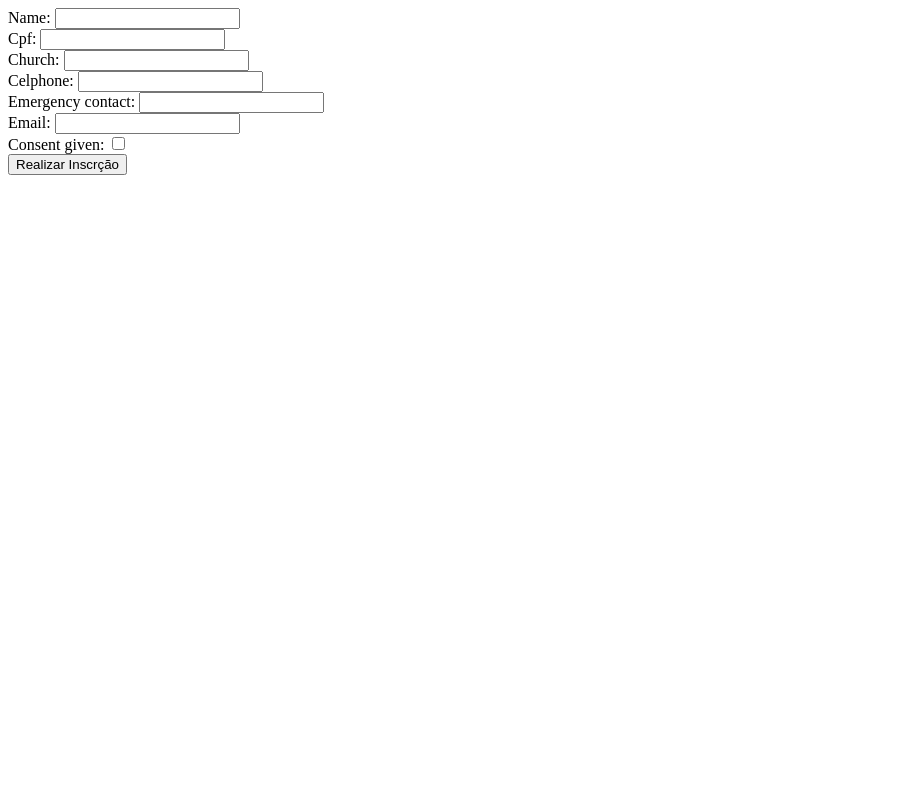
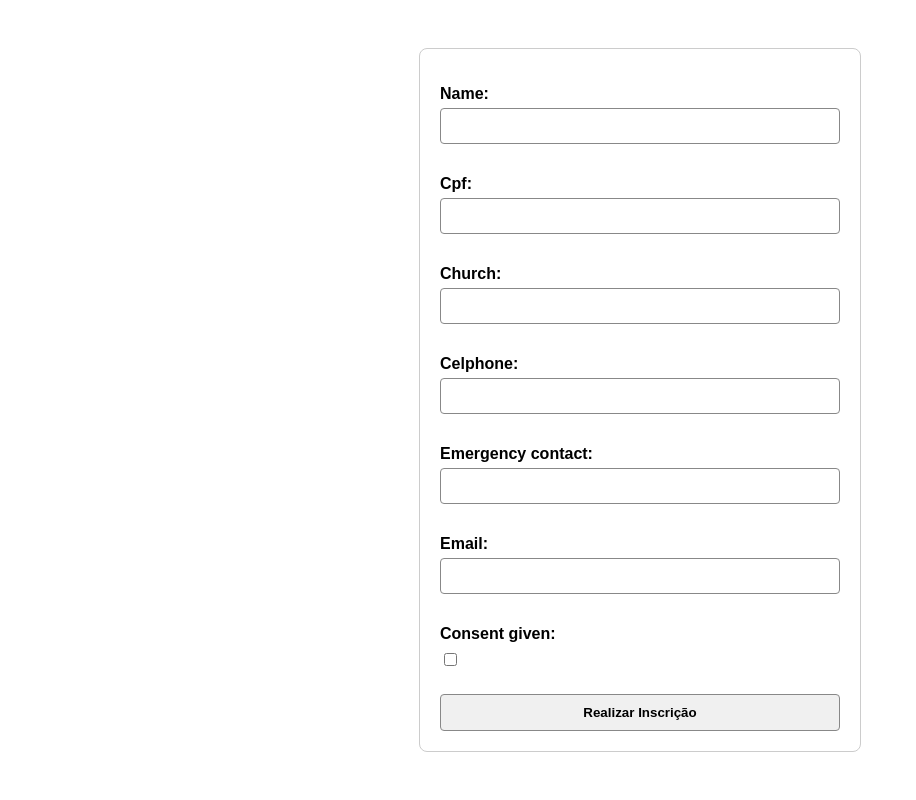
Before and after one commit to FilipeCabralCoutinho/council-event, a Django app: page /enrollments/new-enrollment/ in a window 1280 px wide. Shown: the whole page, without its empty margins (0-916 px from the left). Run offline with Django 5.2, Linux system fonts and the light colour scheme.

Commit message:
feat: Changes to page rendering and addition of a stylesheet

```diff
--- /dev/null
+++ b/enrollments/static/css/new_enrollment.css
@@ -0,0 +1,60 @@
+body {
+    font-family: Arial, sans-serif;
+    display: flex;
+    justify-content: center;
+    align-items: center;
+    min-height: 100vh;
+    margin: 0;
+    background-color: #ffffff;
+}
+
+form {
+    display: flex;
+    flex-direction: column;
+    width: 100%;
+    max-width: 400px;
+    padding: 20px;
+    border: 1px solid #ccc;
+    border-radius: 8px;
+}
+
+/* Estiliza cada par de label/input que o Django gera */
+p {
+    display: flex;
+    flex-direction: column;
+    margin-bottom: 15px;
+}
+
+label {
+    margin-bottom: 5px;
+    font-weight: bold;
+}
+
+input[type="text"],
+input[type="email"],
+input[type="number"],
+input[type="tel"] {
+    padding: 8px;
+    border: 1px solid #888;
+    border-radius: 4px;
+    font-size: 16px;
+}
+
+input[type="checkbox"] {
+    width: fit-content;
+    margin-top: 5px;
+}
+
+input[type="submit"] {
+    margin-top: 10px;
+    padding: 10px;
+    cursor: pointer;
+    background-color: #f0f0f0;
+    border: 1px solid #888;
+    border-radius: 4px;
+    font-weight: bold;
+}
+
+input[type="submit"]:hover {
+    background-color: #e0e0e0;
+}
--- a/enrollments/views.py
+++ b/enrollments/views.py
@@ -3,7 +3,7 @@ from django.http import HttpResponse, HttpRequest
 from .forms import EnrollmentForm
 
 def home(request):
-    return HttpResponse("Adicione aqui a página principal!")
+    return HttpResponse("Página principal!")
 
 def new_enrollment(request:HttpRequest):
     if request.method == "POST":
@@ -18,4 +18,4 @@ def new_enrollment(request:HttpRequest):
     return render(request, 'enrollments/new_enrollment.html', context)
 
 def enrollment_received(request):
-    return HttpResponse("Adicione aqui a página Inscrição Recebida!")
+    return HttpResponse("Página Inscrição Recebida!")
--- a/templates/enrollments/new_enrollment.html
+++ b/templates/enrollments/new_enrollment.html
@@ -1,15 +1,15 @@
-<!DOCTYPE html>
-<html lang="en">
+{% load static %} <!DOCTYPE html>
+<html lang="pt-br">
 <head>
     <meta charset="UTF-8">
-    <meta name="viewport" content="width=<device-width>, initial-scale=1.0">
-    <title>Document</title>
+    <meta name="viewport" content="width=device-width, initial-scale=1.0">
+    <title>Inscrição</title>
+    <link rel="stylesheet" href="{% static 'css/new_enrollment.css' %}">
 </head>
 <body>
-    <form action="", method="post">
+    <form action="" method="post">
         {% csrf_token %}
-        {{ form }}
-        <input type="submit" value="Realizar Inscrção">
+        {{ form.as_p }}  <input type="submit" value="Realizar Inscrição">
     </form>
 </body>
 </html>
```
